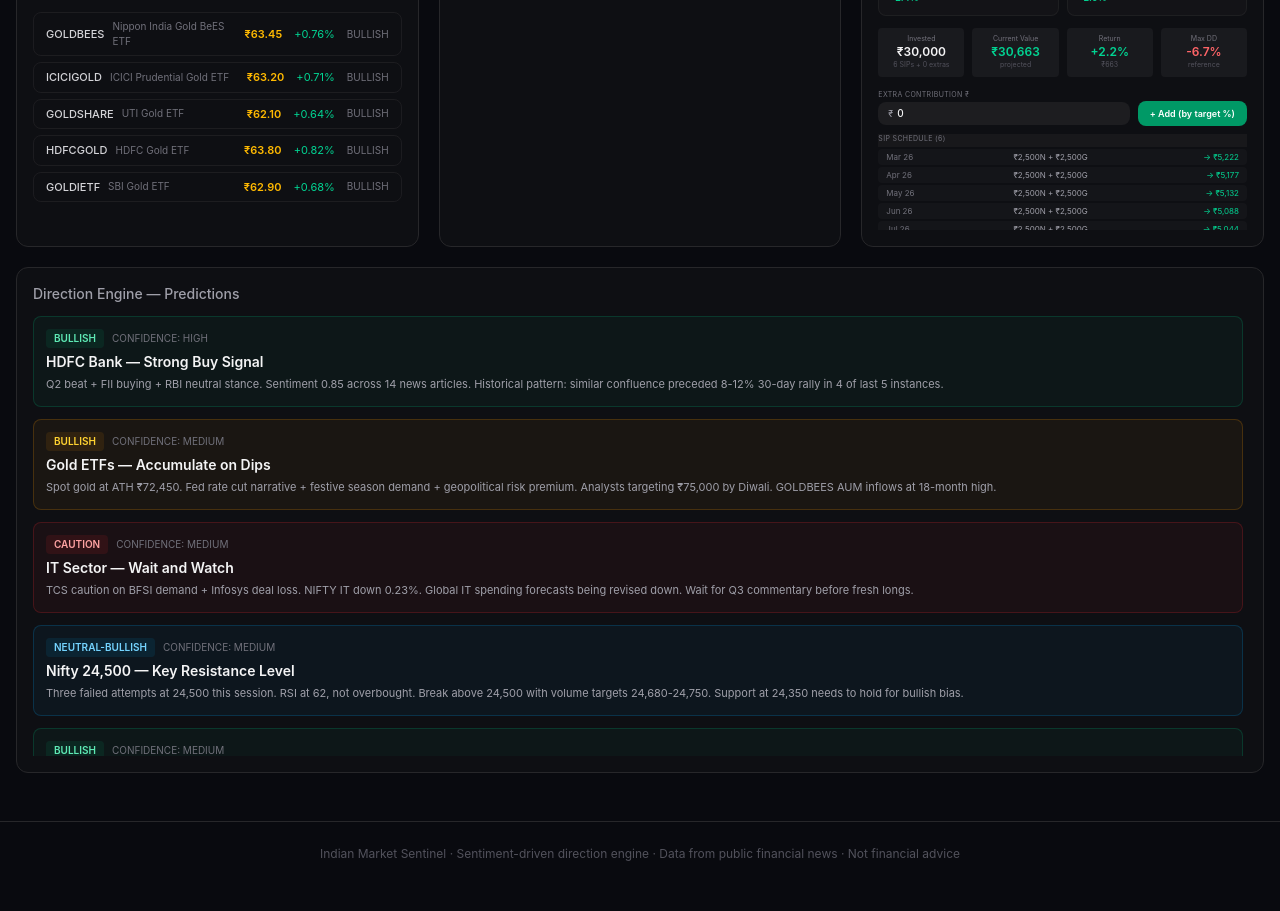
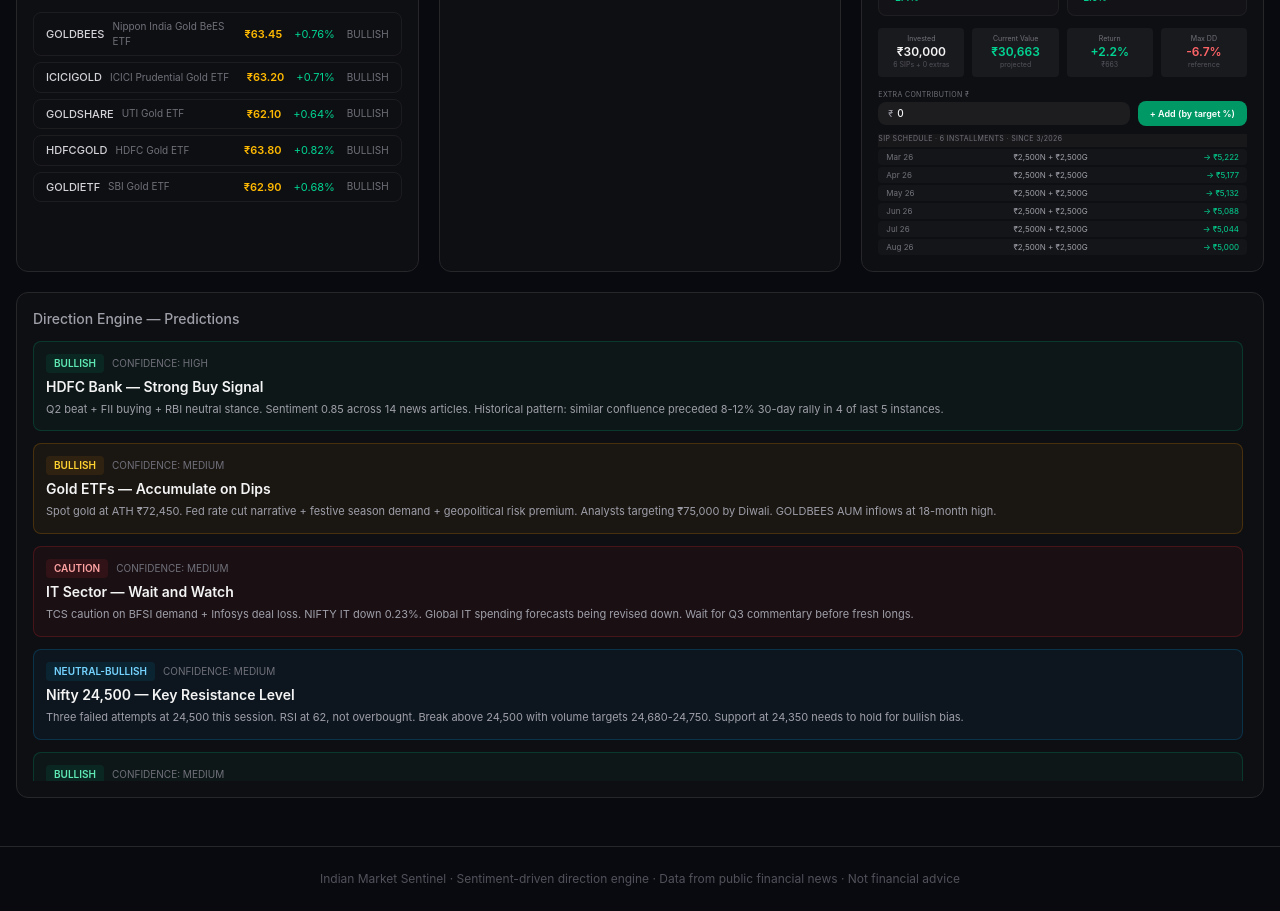
Before and after one commit to X1Vi/market-sentinel, a React (Vite) app: page / in a window 1280 px wide. Shown: the part 2160-3071 px from the top of the page. Before the commit the page ends 3046 px from the top, so only its background shows below. Built offline with nearby package versions, Linux system fonts and the light colour scheme.

Commit message:
Fix SIP schedule scroll height (max-h-48), show date range

```diff
--- a/src/components/PortfolioTracker.jsx
+++ b/src/components/PortfolioTracker.jsx
@@ -278,10 +278,13 @@
       </div>
 
       {/* ── Contribution logs ── */}
-      <div className="max-h-24 space-y-0.5 overflow-y-auto">
+      <div className="max-h-48 space-y-0.5 overflow-y-auto">
         {sip.rows.length > 0 && (
           <>
-            <p className="sticky top-0 bg-zinc-900 pb-0.5 text-[7px] uppercase tracking-wider text-zinc-500">SIP Schedule ({sip.rows.length})</p>
+            <p className="sticky top-0 bg-zinc-900 pb-0.5 text-[7px] uppercase tracking-wider text-zinc-500">
+              SIP Schedule · {sip.rows.length} installments
+              {endMonth > 0 && endYear > 0 ? ` · ${startMonth}/${startYear} → ${endMonth}/${endYear}` : ` · since ${startMonth}/${startYear}`}
+            </p>
             {sip.rows.map((r, i) => (
               <div key={`s-${i}`} className="flex justify-between rounded bg-zinc-800/30 px-2 py-0.5 text-[8px]">
                 <span className="w-14 text-zinc-500">{r.label}</span>
```
